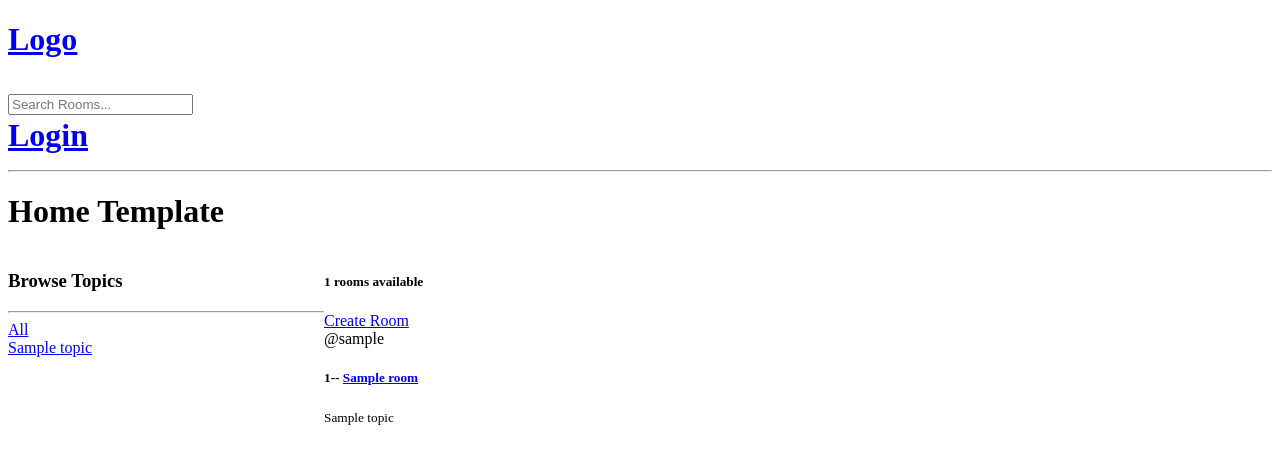
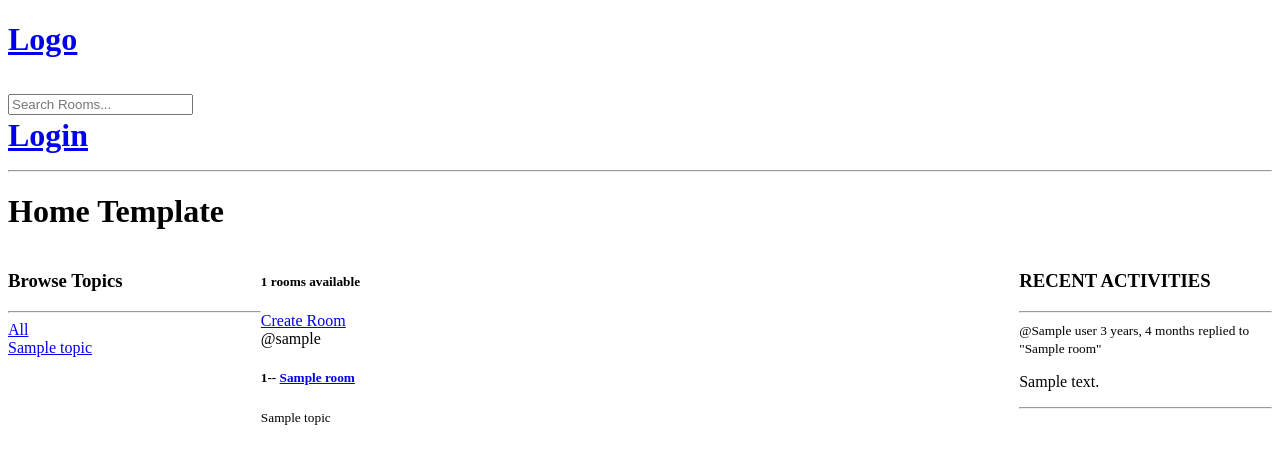
Before and after one commit to samsorrahman/Study-room-Application, a Django app: template studybud/base/templates/base/home.html in a window 1280 px wide. Shown: the top 464 px of the page. Run offline with Django 3.2, Linux system fonts and the light colour scheme; the template is opened without the code that fills it: most values are stand-ins (such as "Sample title", 1, 10 or a date in 2020).

Commit message:
all activities and single aactivities usign Q

```diff
--- a/studybud/base/models.py
+++ b/studybud/base/models.py
@@ -37,3 +37,6 @@ class Message(models.Model):
 
     def __str__(self):
         return self.body[0:50]
+
+    class Meta:
+        ordering = ['-updated', 'created']
--- a/studybud/base/templates/base/home.html
+++ b/studybud/base/templates/base/home.html
@@ -5,7 +5,7 @@
 <style>
     .home-container{
         display: grid;
-        grid-template-columns: 1fr 3fr;
+        grid-template-columns: 1fr 3fr 1fr;
     }
 </style>
 
@@ -43,5 +43,25 @@
             {% endfor %}
         </div>
     </div>
+
+
+    <div>
+        <h3>RECENT ACTIVITIES</h3>
+        <hr>
+        {% for message in room_messages %}
+            <div>
+                <small>@{{message.user}} {{message.created |timesince}}</small>
+                <small>replied to "{{message.room}}"</small>
+
+                <p>{{message}}</p>
+                {% if request.user == message.user %}
+                <a href="{% url 'delete-message' message.id %}">Delete</a>
+                {% endif %}
+                <hr>
+            </div>
+
+        {% endfor %}
+    </div>
+
 </div>
 {% endblock content %}
--- a/studybud/base/views.py
+++ b/studybud/base/views.py
@@ -75,10 +75,12 @@ def home(request):
     )
     topics = Topic.objects.all()
     room_count = rooms.count()
+    room_messages = Message.objects.filter(Q(room__topic__name__icontains=q))
     context = {
         'rooms': rooms,
         'topics': topics,
-        'room_count': room_count
+        'room_count': room_count,
+        'room_messages': room_messages,
     }
     return render(request, 'base/home.html', context)
 
```
Also changed, not shown: studybud/db.sqlite3.
